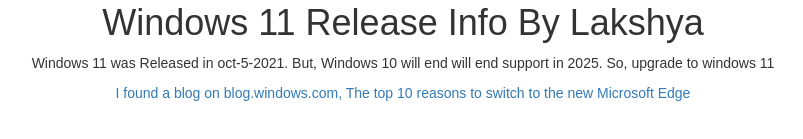
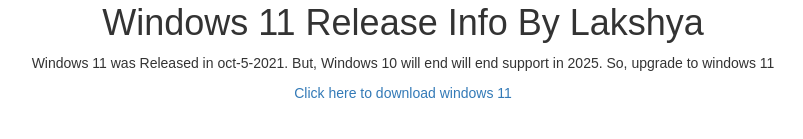
Before and after one commit to lakshyagithub/Windows-11-info-by-lakshya, a plain HTML site: page index.html in a window 1280 px wide. Shown: the part 415-554 px from the top of the page, without its empty margins (237-1040 px from the left). Drawn offline with nearby package versions, Linux system fonts and the light colour scheme.

Commit message:
Update index.html

```diff
--- a/index.html
+++ b/index.html
@@ -14,7 +14,7 @@
         <p>Windows 11 was Released in oct-5-2021. But, Windows 10 will end will end support in 2025.
             So, upgrade to windows 11
         </p>
-        <a href="https://blogs.windows.com/windowsexperience/2020/03/30/the-top-10-reasons-to-switch-to-the-new-microsoft-edge/">I found a blog on blog.windows.com, The top 10 reasons to switch to the new Microsoft Edge</a>
+        <a href="https://www.microsoft.com/en-in/software-download/windows11">Click here to download windows 11</a>
 
     </body>
 </html>
```
